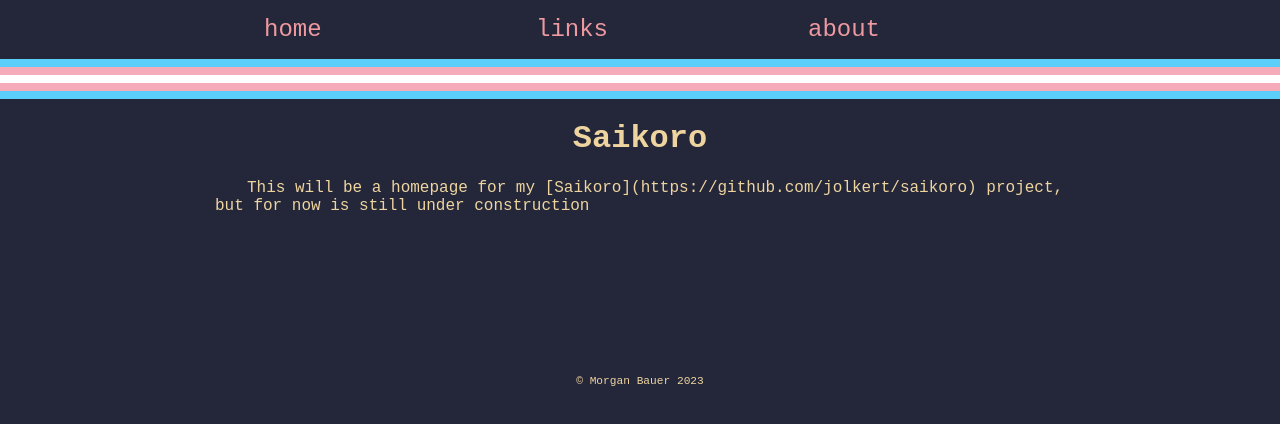
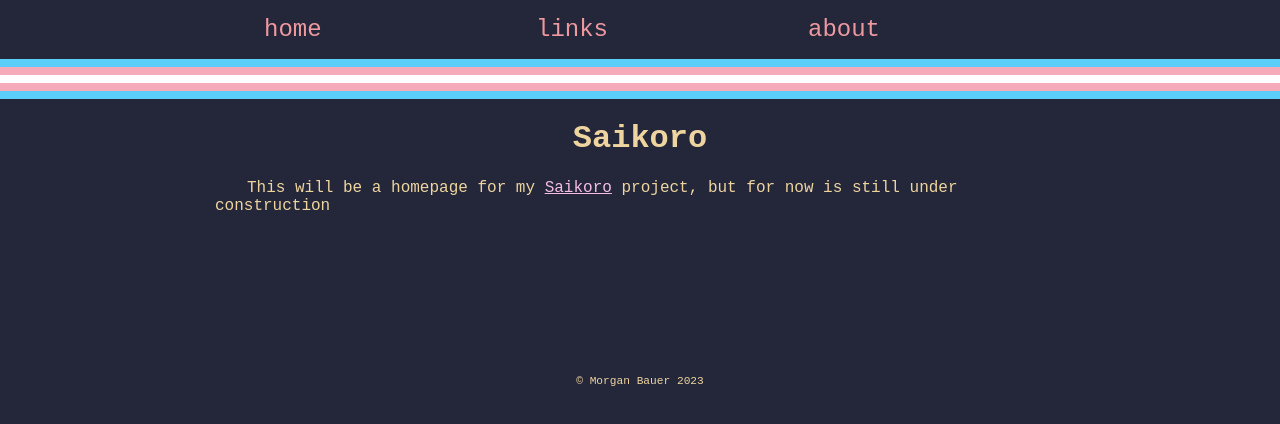
Before and after one commit to Jolkert/jolkert.dev, a plain HTML site: page saikoro/index.html in a window 1280 px wide. Drawn offline with Linux system fonts and the light colour scheme; a web font is replaced by a local one.

Commit message:
oops i forgot that html isnt markdown and pushed without thinking :skull:

```diff
--- a/saikoro/index.html
+++ b/saikoro/index.html
@@ -32,7 +32,7 @@
     <main>
         <h1>Saikoro</h1>
         <p>
-            This will be a homepage for my [Saikoro](https://github.com/jolkert/saikoro) project, but for now
+            This will be a homepage for my <a href="https://github.com/jolkert/saikoro">Saikoro</a> project, but for now
             is still under construction
         </p>
     </main>
```
